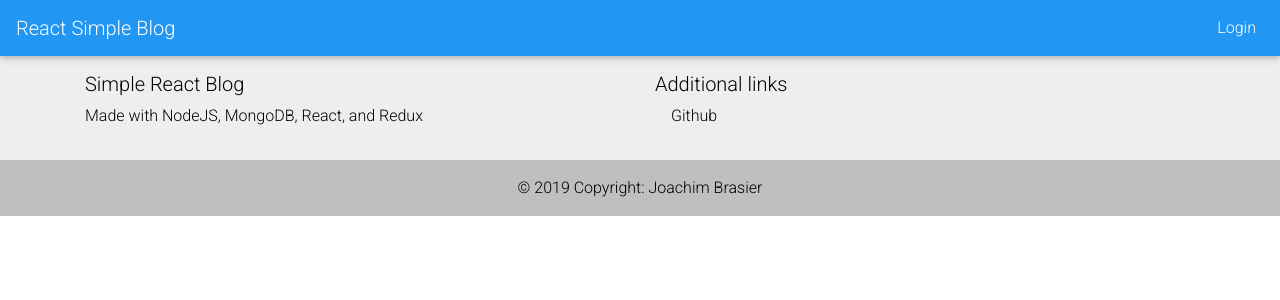
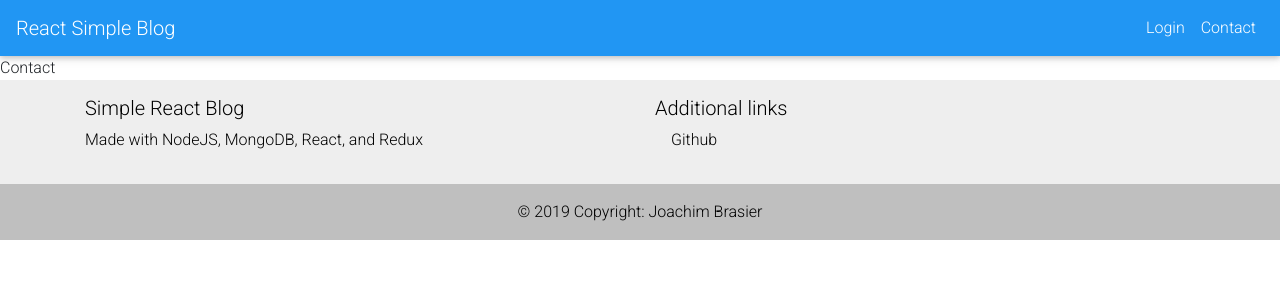
Before and after one commit to IcezLP/react-simple-blog, a React (Create React App) app: page /contact in a window 1280 px wide. Shown: the top 300 px of the page. Built offline with nearby package versions, Linux system fonts and the light colour scheme.

Commit message:
add contact page

```diff
--- a/src/components/layout/Header.js
+++ b/src/components/layout/Header.js
@@ -35,6 +35,9 @@ class Header extends Component {
             <MDBNavItem>
               <MDBNavLink to="/login">Login</MDBNavLink>
             </MDBNavItem>
+            <MDBNavItem>
+              <MDBNavLink to="/contact">Contact</MDBNavLink>
+            </MDBNavItem>
           </MDBNavbarNav>
         </MDBCollapse>
       </MDBNavbar>
--- a/src/pages/App.js
+++ b/src/pages/App.js
@@ -13,6 +13,7 @@ import Footer from '../components/layout/Footer';
 import Index from './index';
 import Login from './login';
 import Post from './post';
+import Contact from './contact';
 
 const App = () => (
   <Provider store={store}>
@@ -21,6 +22,7 @@ const App = () => (
       <Route exact path="/" component={Index} />
       <Route exact path="/login" component={Login} />
       <Route exact path="/post/:slug" component={Post} />
+      <Route exact path="/contact" component={Contact} />
       <Footer />
     </Router>
   </Provider>
--- /dev/null
+++ b/src/pages/contact/index.js
@@ -0,0 +1,9 @@
+import React, { Component } from 'react';
+
+class Contact extends Component {
+  render() {
+    return <div>Contact</div>;
+  }
+}
+
+export default Contact;
```
